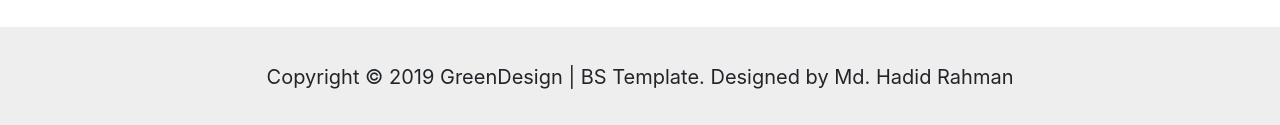
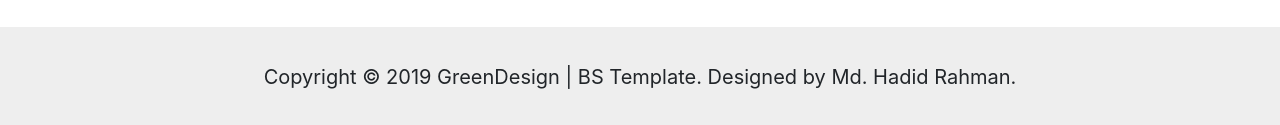
Before and after one commit to MdHadid/GreenDeisgn-Bootstrap-Template, a plain HTML site: page index.html in a window 1280 px wide. Shown: the part 2223-2348 px from the top of the page. Drawn offline with nearby package versions, Linux system fonts and the light colour scheme.

Commit message:
Update index.html

```diff
--- a/index.html
+++ b/index.html
@@ -178,7 +178,7 @@
 
   <!--Start footer-->
   <footer class="footer-section text-center">
-    <p>Copyright &copy; 2019 GreenDesign | BS Template. Designed by Md. Hadid Rahman</p>
+    <p>Copyright &copy; 2019 GreenDesign | BS Template. Designed by Md. Hadid Rahman.</p>
   </footer>
   <!--End footer-->
 
```
